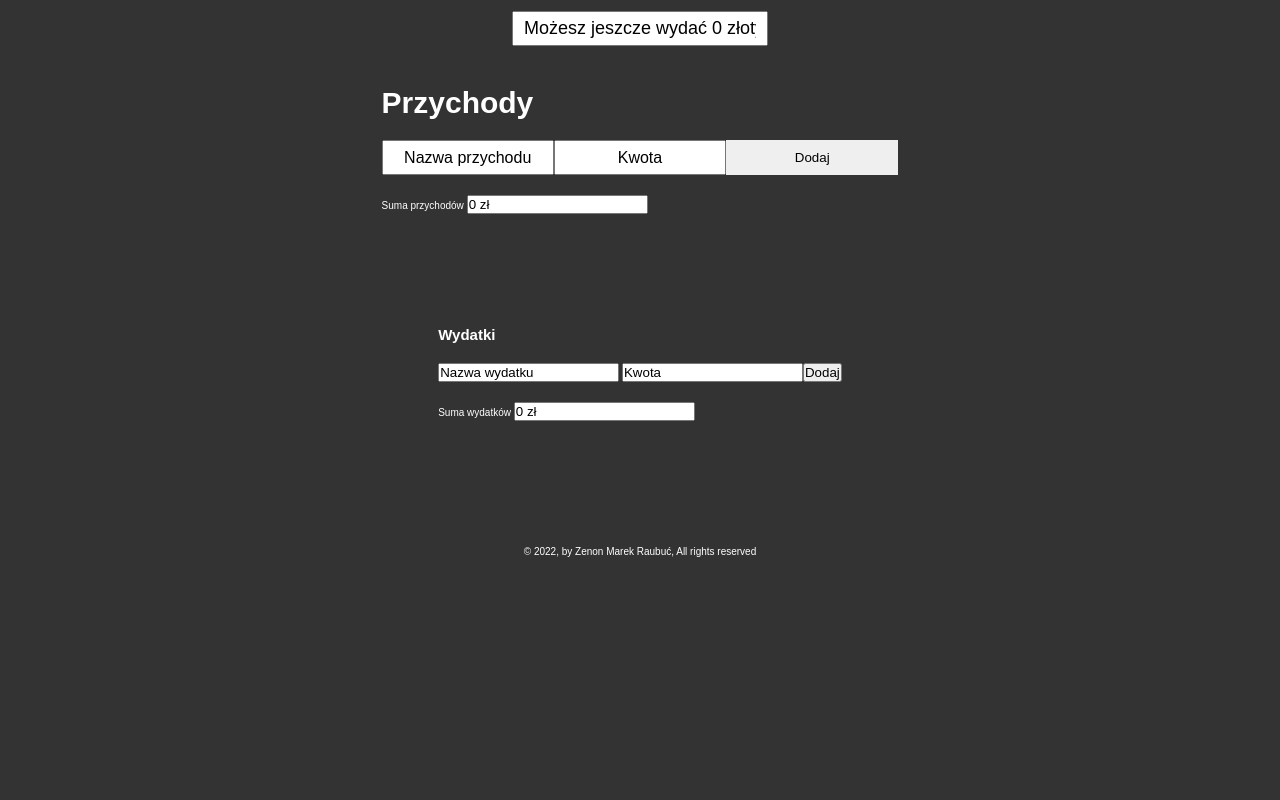
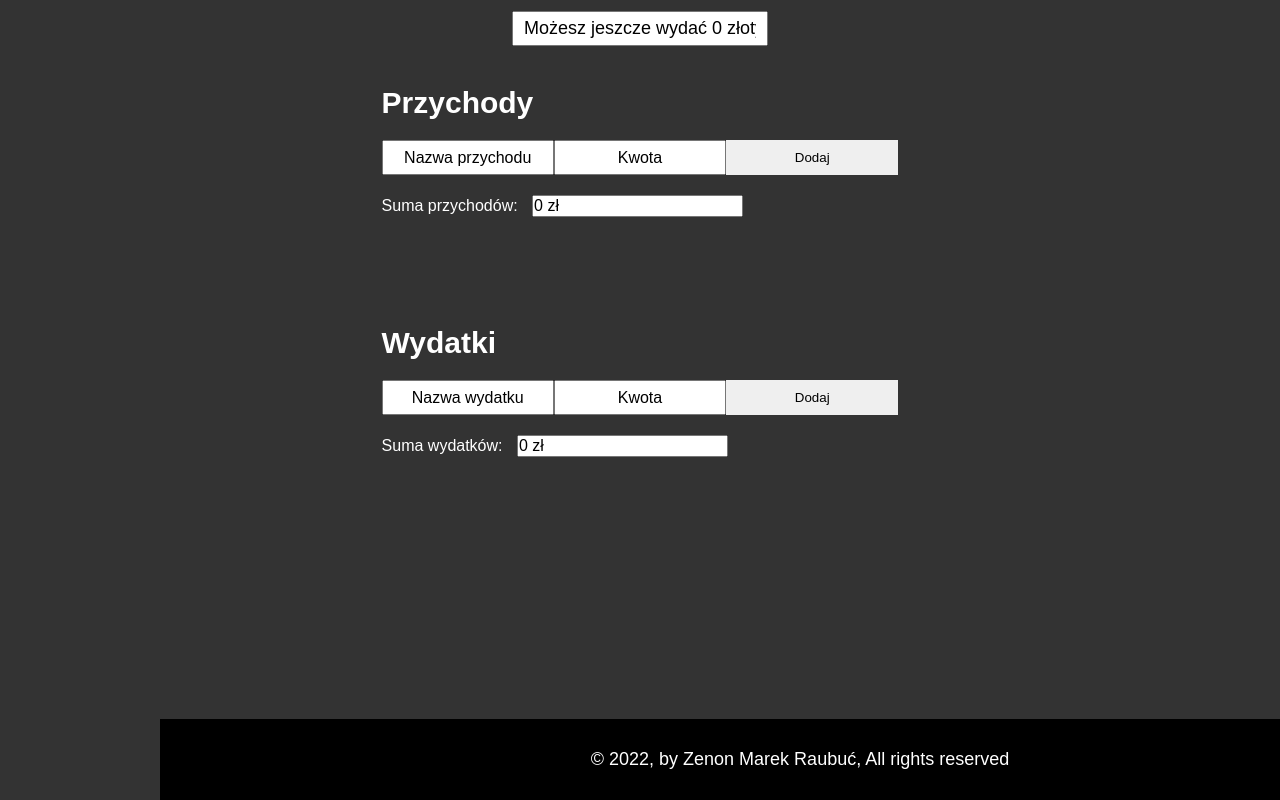
Before and after one commit to marcocollander/final-project-1-js, a plain HTML site: page index.html in a window 1280 px wide. Drawn offline with Linux system fonts and the light colour scheme.

Commit message:
Add logical project

```diff
--- a/index.html
+++ b/index.html
@@ -1,5 +1,6 @@
 <!DOCTYPE html>
 <html lang="pl">
+
 <head>
   <meta charset="UTF-8" />
   <meta http-equiv="X-UA-Compatible" content="IE=edge" />
@@ -16,12 +17,7 @@
       </div>
 
       <aside class="header__message">
-          <input
-            type="text"
-            class="header__message-input"
-            value="Możesz jeszcze wydać 0 złoty"
-            maxlength="100"
-          />
+        <input type="text" class="header__message-input" value="Możesz jeszcze wydać 0 złoty" maxlength="100" />
       </aside>
     </header>
 
@@ -42,17 +38,18 @@
         </article>
 
         <div class="saldo">
-            <label for="">Suma przychodów</label>
-            <input type="text" value="0 zł" />
+          <label class="saldo__text" for="">Suma przychodów: </label>
+          <input class=saldo__input type="text" value="0 zł" />
         </div>
       </section>
 
       <section class="expenses">
         <header class="expenses__header">
-            <h1 class="expenses__header-heading">Wydatki</h1>
-            <aside class="expenses__header-aside">
-              <input type="text" value="Nazwa wydatku" />
-              <input type="text" value="Kwota" /><button>Dodaj</button>
+          <h1 class="expenses__heading">Wydatki</h1>
+          <aside class="expenses__aside">
+            <input class="expenses__input" type="text" value="Nazwa wydatku" />
+            <input class="expenses__input" type="text" value="Kwota" />
+            <button class="expenses__btn">Dodaj</button>
           </aside>
         </header>
 
@@ -62,9 +59,8 @@
         </article>
 
         <div class="saldo">
-            <label for="">Suma wydatków</label>
-            <input type="text" value="0 zł" />
-          </div>
+          <label class="saldo__text" for="">Suma wydatków: </label>
+          <input class="saldo__input" type="text" value="0 zł" />
       </section>
     </main>
 
@@ -75,4 +71,5 @@
     </footer>
   </div>
 </body>
+
 </html>
--- /dev/null
+++ b/js/Income.js
@@ -0,0 +1,10 @@
+class Income {
+  constructor(name, aumont) {
+    this.name = name;
+    this.amounr = amount;
+  }
+
+  addIncome() {
+
+  }
+}
--- /dev/null
+++ b/js/Model.js
@@ -0,0 +1,12 @@
+class Model {
+  construktor(inputName, inputPrice, inputSum, btnAdd) {
+    this.inputName = inputName;
+    this.inputPrice = inputPrice;
+    this.inputSum = inputSum;
+    this.btnAdd = btnAdd;
+  }
+
+  setInput(inputName, querySelector) {
+    this.inputName = documet.querySelector(selctor)
+  }
+}
--- a/sass/_footer.scss
+++ b/sass/_footer.scss
@@ -1,3 +1,9 @@
 .footer {
+  position: fixed;
+  bottom: 0;
+  width: 100%;
+  padding: 30px;
   text-align: center;
+  font-size: 1.8rem;
+  background-color: #000;
 }
--- a/sass/_home.scss
+++ b/sass/_home.scss
@@ -41,9 +41,37 @@
 .expenses {
   &__header {
     margin: 20px 0;
+  }
 
-    &-heading {
-      margin: 20px 0;
-    }
+  &__heading {
+    margin: 20px 0;
+    font-size: 3rem;
+  }
+
+  &__aside {
+    display: flex;
+  }
+
+  &__btn {
+    width: 33.33%;
+    padding: 10px 30px;
+    border: none;
+  }
+
+  &__input {
+    width: 33.33%;
+    font-size: 1.6rem;
+    text-align: center;
   }
 }
+
+.saldo {
+  &__text {
+    margin-right: 10px;
+    font-size: 1.6rem;
+  }
+
+  &__input {
+    font-size: 1.6rem;
+  }
+}
```
Also changed, not shown: css/main.css, js/Expenses.js (added), 1 other file. Lines whose indentation alone changed are shown as unchanged.
